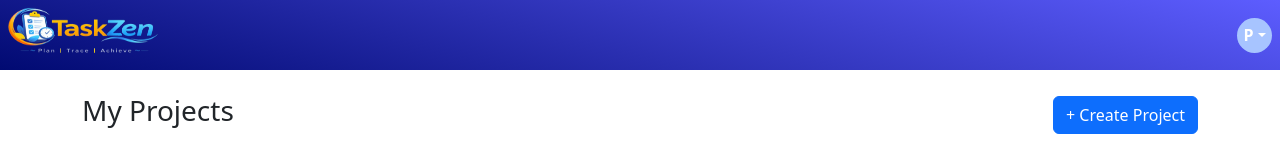
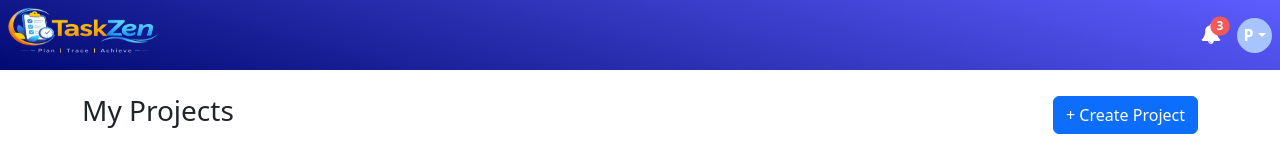
Before and after one commit to Prabhav-Manas/TaskZen, an Angular app in the folder frontend/: page /projects in a window 1280 px wide. Shown: the top 158 px of the page. Built offline with nearby package versions, Linux system fonts and the light colour scheme.

Commit message:
notification-bell and notification-count attached

```diff
--- a/frontend/src/app/shared/components/header/header.component.css
+++ b/frontend/src/app/shared/components/header/header.component.css
@@ -19,6 +19,58 @@
 .icon{
     font-size:18px;
     cursor:pointer;
+}
+
+/* .notification-count{
+    top: 15%;
+    right: 3%;
+    background: #f45959;
+    height: 25px;
+    width: 25px;
+    color: #fff;
+    text-align: center;
+    border-radius: 50%;
+} */
+
+.notification-wrapper{
+    position: relative;
+    cursor: pointer;
+}
+
+.notification-wrapper i{
+    font-size: 20px;
+}
+
+.notification-count{
+    position: absolute;
+    top: -6px;
+    right: -8px;
+
+    background: #f45959;
+    height: 18px;
+    min-width: 18px;
+    padding: 0 4px;
+
+    font-size: 11px;
+    font-weight: 600;
+
+    color: #fff;
+    text-align: center;
+    border-radius: 50%;
+
+    display:flex;
+    align-items:center;
+    justify-content:center;
+}
+
+.notification-count{
+    animation: pulse 1.5s infinite;
+}
+
+@keyframes pulse{
+    0%{ transform: scale(1); }
+    50%{ transform: scale(1.1); }
+    100%{ transform: scale(1); }
 }
 
 .user-avatar{
--- a/frontend/src/app/shared/components/header/header.component.html
+++ b/frontend/src/app/shared/components/header/header.component.html
@@ -13,30 +13,15 @@
   <!-- Right Side -->
   <div class="ms-auto d-flex align-items-center gap-3">
 
-    <!-- <i class="fa fa-comment text-white icon"></i>
-    <i class="fa fa-upload text-white icon"></i> -->
+    <div class="notification-wrapper">
+      <i class="fa fa-bell text-white" aria-hidden="true"></i>
+      <span class="notification-count">3</span>
+    </div>
 
     <div class="dropdown user-dropdown">
       <button class="user-avatar dropdown-toggle border-0" type="button" data-bs-toggle="dropdown" data-bs-auto-close="true" aria-expanded="false">P</button>
 
       <ul class="dropdown-menu dropdown-menu-end shadow">
-        <!-- <li>
-          <a class="dropdown-item" href="#">
-            <i class="fa fa-user me-2"></i> Profile
-          </a>
-        </li>
-
-        <li>
-          <a class="dropdown-item" href="#">
-            <i class="fa fa-cog me-2"></i> Settings
-          </a>
-        </li> -->
-
-        <!-- <li>
-          <a class="dropdown-item" href="#">
-            <i class="fa fa-question-circle me-2"></i> Help
-          </a>
-        </li> -->
 
         <li><hr class="dropdown-divider"></li>
 
```
